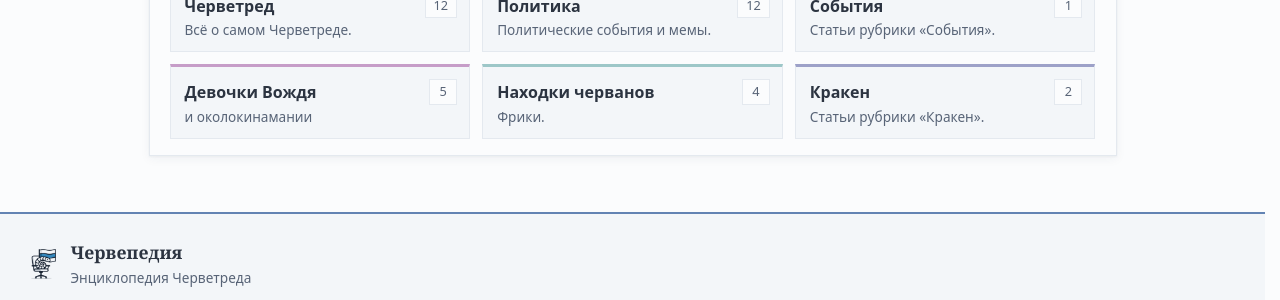
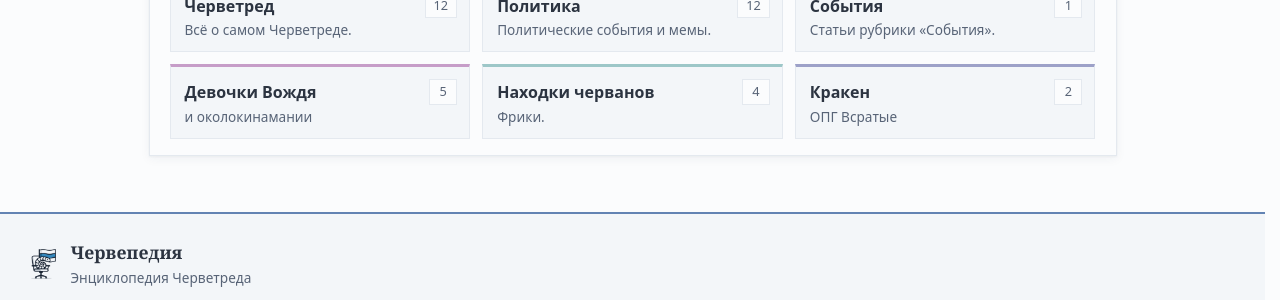
Before and after one commit to cherwepedia/cherwepedia.github.io, a Jekyll site: the page built from index.html, in a window 1280 px wide and 900 px high, scrolled down 1144 px. Shown: the part 513-813 px from the top of the window. Built offline with Jekyll 4.4.1, drawn with Linux system fonts in a browser that asks for light colours.

Commit message:
Update categories.yml

```diff
--- a/_data/categories.yml
+++ b/_data/categories.yml
@@ -26,4 +26,4 @@
   description: "Фрики."
 - id: кракен
   name: "Кракен"
-  description: "Статьи рубрики «Кракен»."
+  description: "ОПГ Всратые"
```
